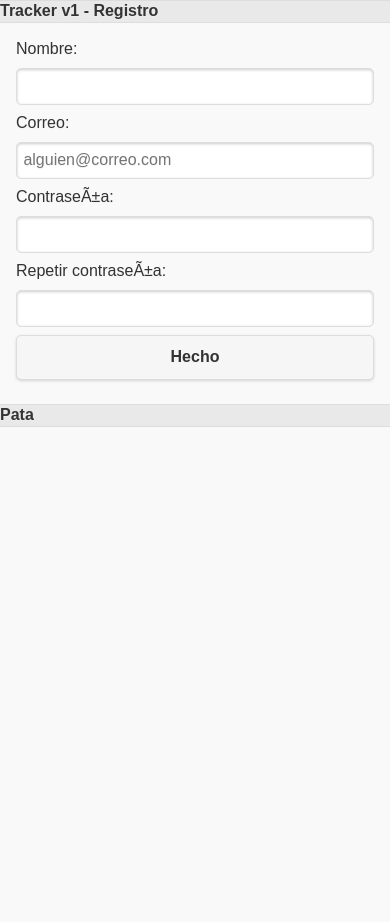
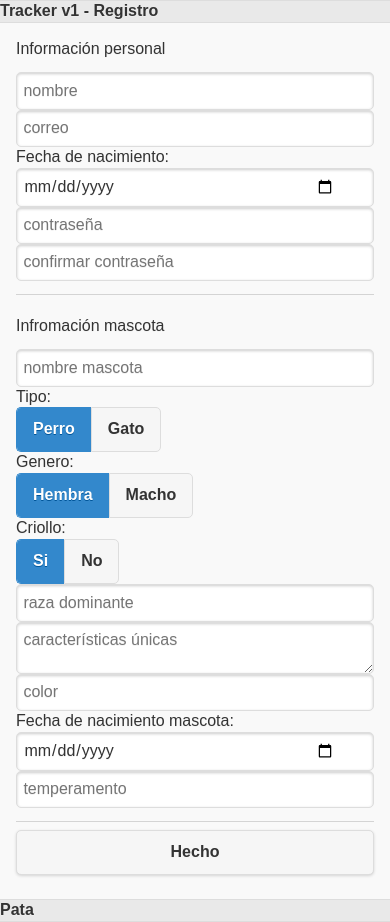
Before and after one commit to daniiela430/petfriend, a plain HTML site: page www/index.html in a window 390 px wide. Both pictures are taken after a click on the element "Registrarse". Before the commit the page ends 844 px from the top, so only its background shows below. Drawn offline with Linux system fonts and the light colour scheme; some packages are replaced by stand-ins of ours.

Commit message:
tercera versión
formulario registro completo

```diff
--- a/www/index.html
+++ b/www/index.html
@@ -49,11 +49,11 @@
 			</div><!-- /header -->
 
             <div data-role="content"  >
-                Correo:
-                <input id="inputCorreo" type="text" placeholder="alguien@correo.com">
+                <label for="inputCorreoInicio">Correo:</label>
+                <input id="inputCorreoInicio" placeholder="alguien@correo.com" type="email" data-clear-btn="true" maxlength="80">
 
-                Clave:
-                <input id="inputClave" type="password" >
+                <label for="inputClave">Correo:</label>
+                <input id="inputClave" type="password" data-clear-btn="true" maxlength="20" >
 
                 <input id="btnIniciarSesion" type="button" value="Iniciar sesi&oacute;n">
                 <input id="btnRegistrarse" type="button" value="Registrarse">
@@ -99,27 +99,112 @@
             </div>
 
             <div data-role="content">
+                Información personal
+                <div data-role="fieldcontain" class="ui-hide-label">
 
-                Nombre:
-                <input id="inputNombre" type="text" >
+                    <label for="inputNombre">Nombre:</label>
+                    <input id="inputNombre" type="text" maxlength="50" data-clear-btn="true" name="inputNombre" placeholder="nombre" value="">
 
-                Correo:
-                <input id="inputCorreo" type="text" placeholder="alguien@correo.com">
+                    <label for="inputCorreo">Correo:</label>
+                    <input id="inputCorreo" name="inputCorreo" type="email" placeholder="correo" data-clear-btn="true" maxlength="80">
 
-                ContraseÃ±a:
-                <input id="inputContrasena" type="password" >
+                    Fecha de nacimiento:
+                    <label for="inputFechaNacimiento">Fecha de nacimiento:</label>
+                    <input id="inputFechaNacimiento" name="inputFechaNacimiento" type="date" data-clear-btn="true" >
 
-                Repetir contraseÃ±a:
-                <input id="inputRepetirContrasena" type="password" >
-                <input id="btnHecho" type="button"  value="Hecho" >
 
-            </div>
+                    <label for="inputContrasena">Contraseña:</label>
+                    <input id="inputContrasena" name="inputContrasena" type="password" data-clear-btn="true" maxlength="20"  placeholder="contraseña">
+
+                    <label for="inputConfirmarContrasena">Confirmar contraseña:</label>
+                    <input id="inputConfirmarContrasena" name="inputConfirmarContrasena" type="password" data-clear-btn="true" maxlength="20" placeholder="confirmar contraseña">
+                </div>
+                <br />
+                Infromación mascota
+                <div data-role="fieldcontain" class="ui-hide-label">
+
+                    <label for="inputNombreMascotaRegistro">Nombre:</label>
+                    <input id="inputNombreMascotaRegistro" name="inputNombreMascotaRegistro" type="text" maxlength="50" data-clear-btn="true" placeholder="nombre mascota">
+
+
+                    <!--<label for="inputTipoMascota">Tipo:</label>
+                    <input id="inputTipoMascota" type="text" maxlength="20" data-clear-btn="true">-->
+
+                    Tipo:
+                    <fieldset data-role="controlgroup" data-type="horizontal">
+                        <legend>Tipo:</legend>
+
+                            <input type="radio" name="tipoMacota" id="radioPerro" value="Perro" checked="checked" />
+                            <label for="radioPerro">Perro</label>
+
+
+                            <input type="radio" name="tipoMacota" id="radioGato" value="Gato"  />
+                            <label for="radioGato">Gato</label>
+                    </fieldset>
+
+                    Genero:
+                    <fieldset data-role="controlgroup" data-type="horizontal">
+                        <legend>Genero:</legend>
+
+                            <input type="radio" name="generoMacota" id="radioHembra" value="1" checked="checked" />
+                            <label for="radioHembra">Hembra</label>
+
+
+                            <input type="radio" name="generoMacota" id="radioMacho" value="2"  />
+                            <label for="radioMacho">Macho</label>
+
+                    </fieldset>
+
+                    Criollo:
+                    <fieldset data-role="controlgroup" data-type="horizontal">
+                        <legend>Criollo:</legend>
+
+                            <input type="radio" name="criolla" id="mascotaCriolla" value="true" checked="checked" />
+                            <label for="mascotaCriolla">Si</label>
+
+
+                            <input type="radio" name="criolla" id="MascotaNoCriolla" value="false"  />
+                            <label for="MascotaNoCriolla">No</label>
+
+                    </fieldset>
+                    <label for="inputRazaDominante">Tipo:</label>
+                    <input id="inputRazaDominante" type="text" maxlength="30" data-clear-btn="true" placeholder="raza dominante">
+
+                    <label for="tArearCaracteristicasUnicas">Características únicas:</label>
+	                <textarea name="tArearCaracteristicasUnicas" id="tArearCaracteristicasUnicas" maxlength="200" placeholder="características únicas" ></textarea>
+
+                    <label for="inputColor">Color:</label>
+                    <input id="inputColor" type="text" maxlength="20" data-clear-btn="true" placeholder="color">
+
+                    Fecha de nacimiento mascota:
+                    <label for="inputFechaNacimientoMascota">Fecha de nacimiento mascota:</label>
+                    <input id="inputFechaNacimientoMascota" name="inputFechaNacimientoMascota" type="date" data-clear-btn="true" >
+
+
+                    <label for="inputTemperamento">Temperamento:</label>
+                    <input id="inputTemperamento" name="inputTemperamento" type="text" data-clear-btn="true" placeholder="temperamento" maxlength="20" >
+
+
+
+                </div>
+
+
+                    <input id="btnHecho" type="button"  value="Hecho" >
+
+
+
+
+                </div>
+
 
             <div data-role="footer"  >
                 Pata
             </div>
+        </div>
 
-        </div>
+
+
+
 
         <div data-role="page" id="paginaRegistroMascotas" data-theme="a">
             <div data-role="header" >
```
